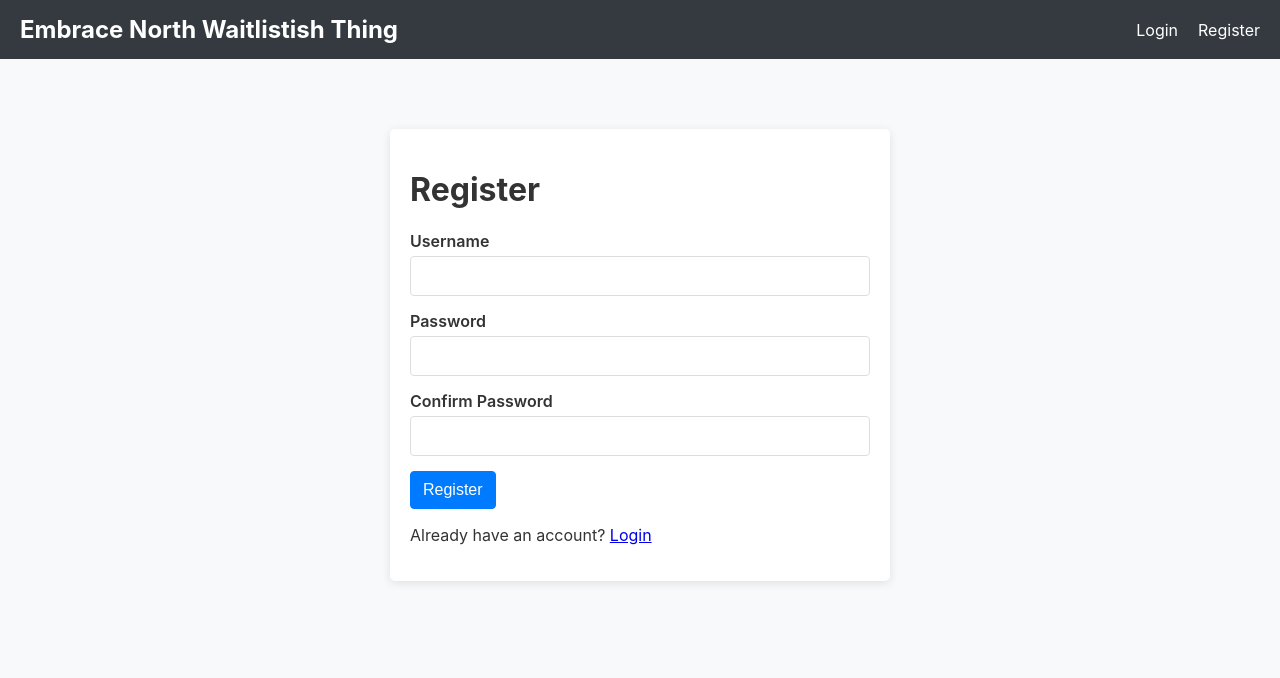
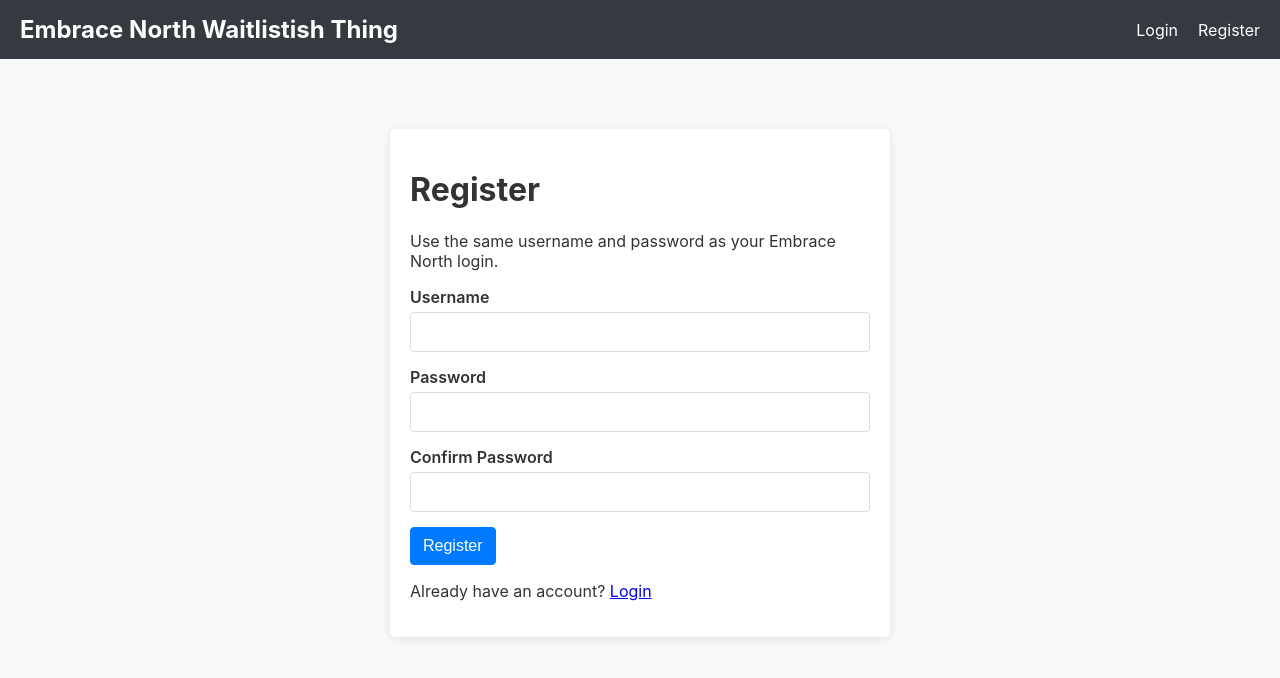
Before and after one commit to trevorlitsey/embrace-north, a React (Create React App) app in the folder client/: page /register in a window 1280 px wide. Shown: the top 678 px of the page. Built offline with nearby package versions, Linux system fonts and the light colour scheme; no server answers.

Commit message:
some help text

```diff
--- a/client/src/pages/Login.js
+++ b/client/src/pages/Login.js
@@ -33,6 +33,7 @@ const Login = () => {
   return (
     <div className="auth-container">
       <h1>Login</h1>
+      <p>The same username and password as your Embrace North login.</p>
       {error && <div className="alert alert-danger">{error}</div>}
       <form onSubmit={onSubmit}>
         <div className="form-group">
--- a/client/src/pages/Register.js
+++ b/client/src/pages/Register.js
@@ -39,6 +39,7 @@ const Register = () => {
   return (
     <div className="auth-container">
       <h1>Register</h1>
+      <p>Use the same username and password as your Embrace North login.</p>
       {error && <div className="alert alert-danger">{error}</div>}
       <form onSubmit={onSubmit}>
         <div className="form-group">
```
